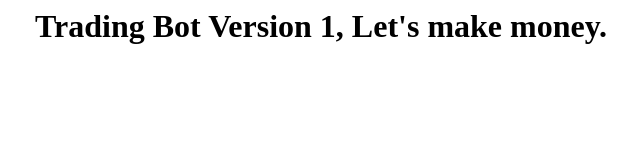
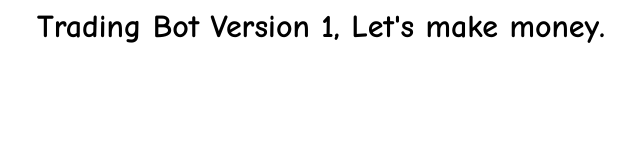
Before and after one commit to WisutCoding/webhook-trading-bot, a plain HTML site: page template/index.html in a window 1280 px wide. Shown: the whole page, without its empty margins (319-959 px from the left). Drawn offline with Linux system fonts and the light colour scheme.

Commit message:
Edit html 2

```diff
--- a/template/index.html
+++ b/template/index.html
@@ -1,7 +1,7 @@
 <html>
     <head>
         <style>
-            body{ text-align:center; }
+            body{ text-align: center; font-family: comic sans ms; }
         </style>
     </head>
 
```
